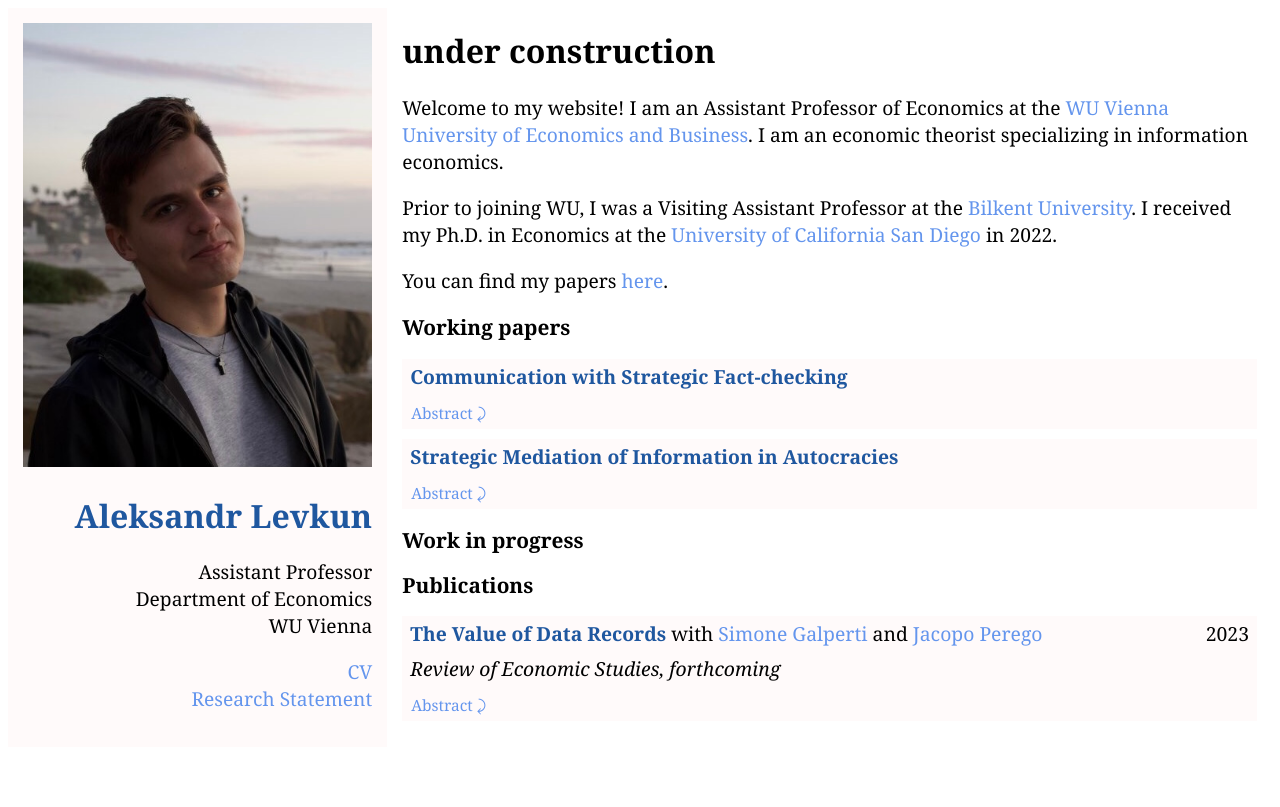
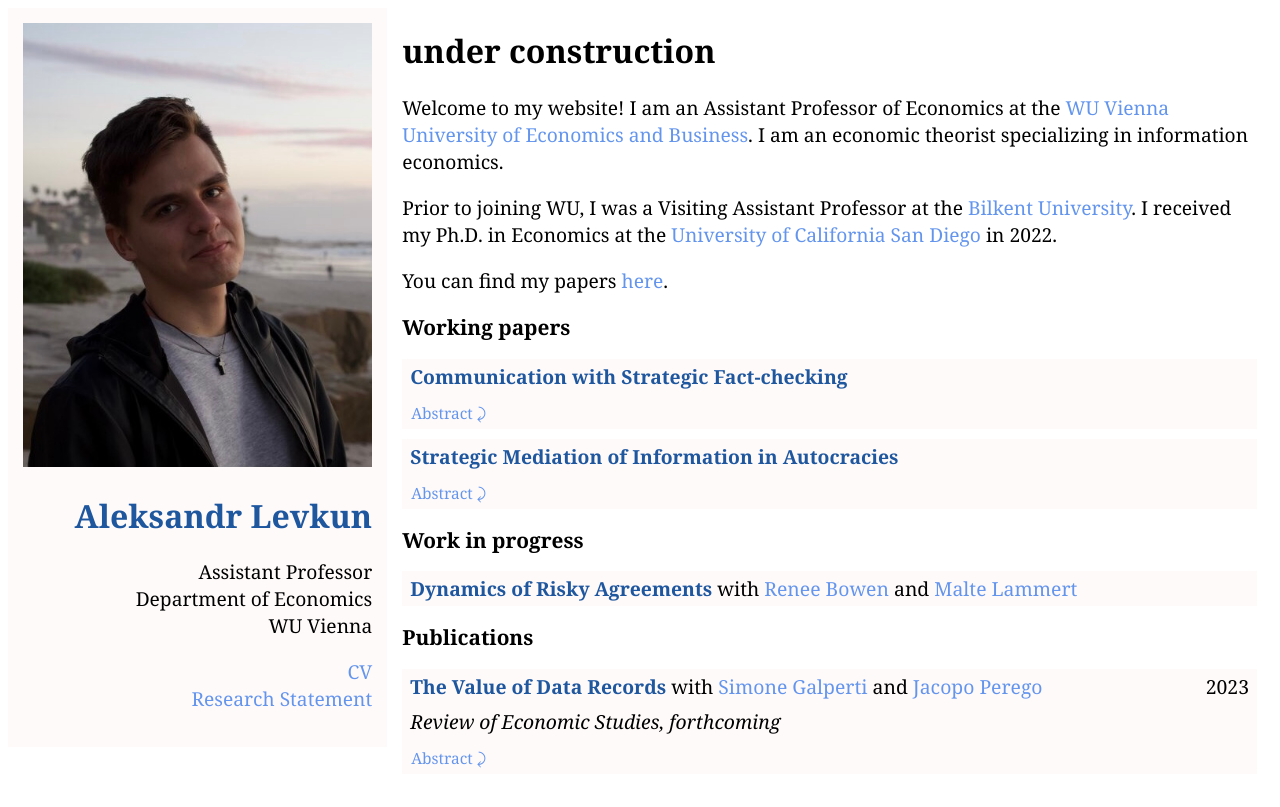
Before and after one commit to alevkun/alevkun.github.io, a Jekyll site: the page built from index.html, in a window 1280 px wide. Shown: the top 807 px of the page. Built offline with Jekyll 4.4.1, drawn with Linux system fonts in a browser that asks for light colours.

Commit message:
Update index.html

```diff
--- a/index.html
+++ b/index.html
@@ -86,9 +86,46 @@
     </table>
 
     <h2> Work in progress </h2>
+	<table style="width:100%;">
+	<colgroup>
+		<col span="1">
+		<col span="2" style="text-align: right;"><!-- style="visibility: collapse"-->
+	</colgroup>
+	<tr>
+		<td style="width:90%;padding-left:8px;">
+			<a style="color:#1F579F;font-weight:bold;">Dynamics of Risky Agreements</a>  with
+			<a href="https://sites.google.com/site/tamarareneebowenlyn/">Renee Bowen</a> and
+			<a href="https://economics.ucsd.edu/graduate-program/about/grad-profiles/cohort%202018/Lammert-malte.html">Malte Lammert</a>
+		</td>
+		<td align="right", style="padding-right:8px;">  </td>
+	</tr>
+	<!-- <tr>
+		<td> <button class="button button1" id="buttonwp2" onclick="showhidewp2()">Abstract &#10552;</button> </td>
+		<td> </td>
+	</tr>
+	<tr>
+		<td colspan = "2" id = "newpostwp2" class="hidden" align="justify" style="font-size:0.9em;padding-left:8px;padding-right:8px;">
+		This paper presents the optimal editorial policy for state-owned media who can manipulate information flow
+			from a strategic informed elite to an uninformed receiver.
+			The receiver attempts to match the state of the ruler’s competence with a binary action.
+			If the elite’s and audience’s preferences are too distant from each other,
+			then the editorial policy is uninformative. Otherwise, the media signal whether the state is
+			higher or lower than a threshold which depends on the elite’s preferences.
+			The media benefit from a more lenient elite, as long as the elite is not too lenient.
+			The media are worse off when the receiver is more critical of the ruler,
+			whereas the elite generally is better off when the receiver is more critical.
+			When the receiver has private information about how critical he is,
+			I characterize the lower bound on the media’s payoff obtained within the class of restricted editorial policies.
+			I identify a condition on the distribution of receiver’s private information that implies the media’s payoff attains
+			this lower bound.
+		</td>
+	</tr> -->
+    </table>
+
+
     <h2> Publications </h2>
 
-    <table style="width:100%;">
+    <table style="width:100%;margin-bottom:10px;">
 	<colgroup>
 		<col span="1">
 		<col span="2" style="text-align: right;"><!-- style="visibility: collapse"-->
```
